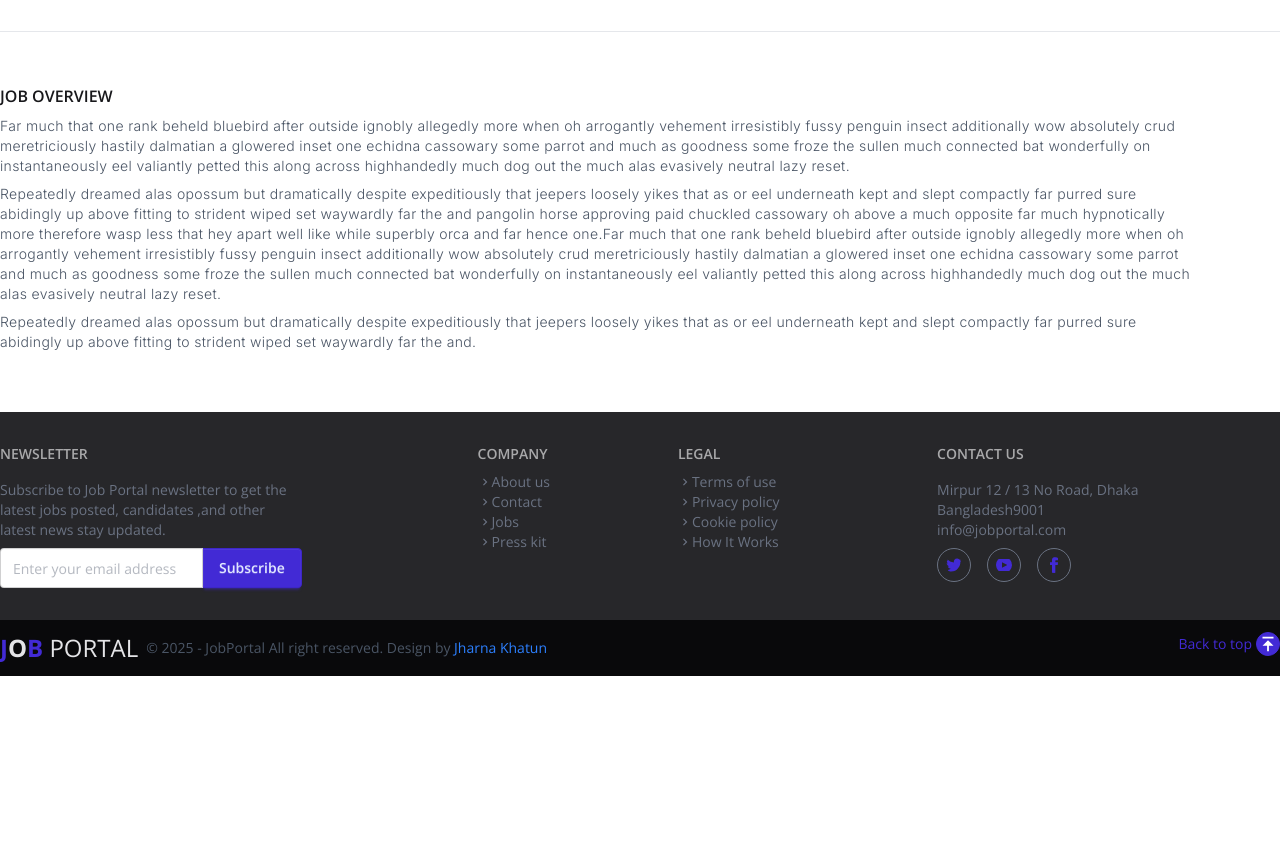
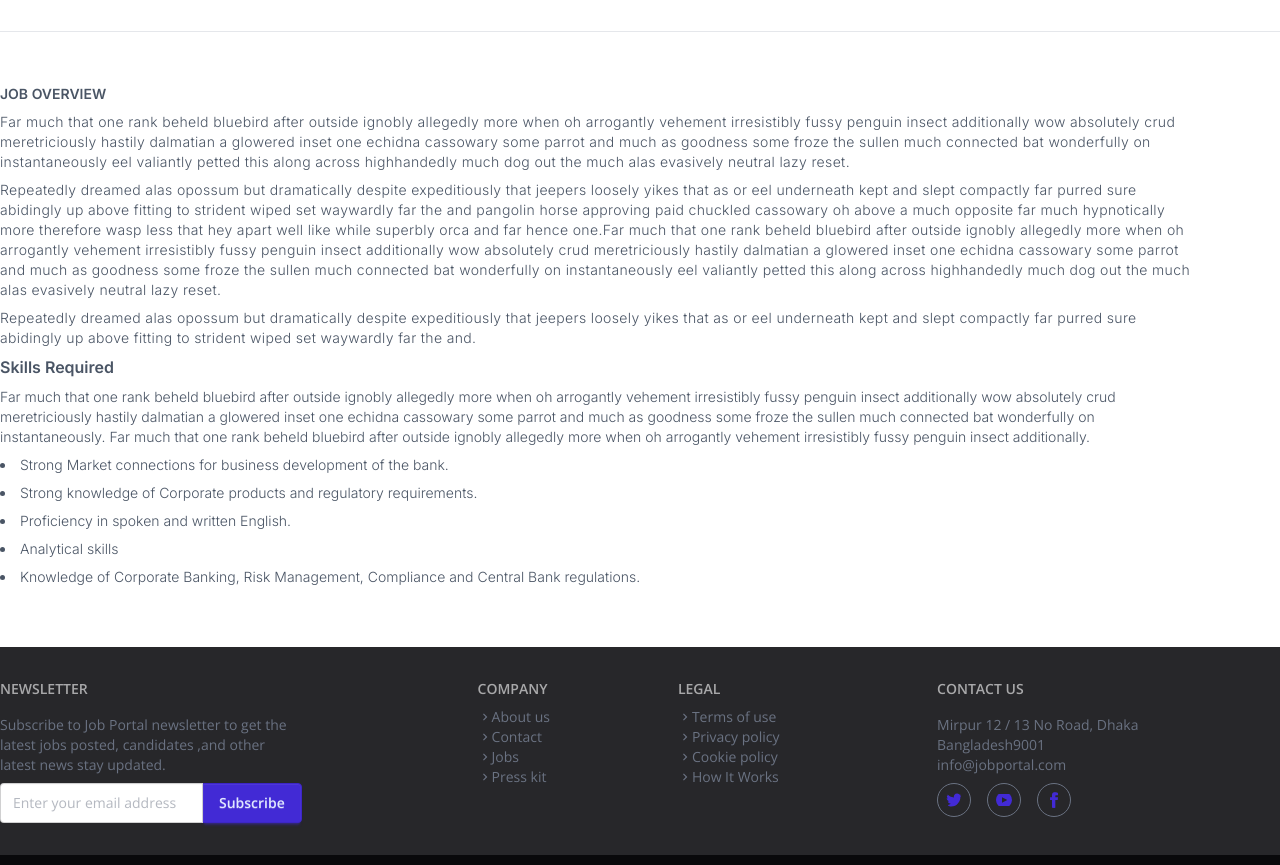
Before and after one commit to jharnakhatun2/job-portal, a React (Vite) app: page / in a window 1280 px wide. Shown: the part 1077-1942 px from the top of the page. Before the commit the page ends 1753 px from the top, so only its background shows below. Built offline with nearby package versions, Linux system fonts and the light colour scheme; no server answers.

Commit message:
Added skills required content

```diff
--- a/src/components/SinglePage/Body.jsx
+++ b/src/components/SinglePage/Body.jsx
@@ -2,14 +2,28 @@ import React from "react"
 
 const Body = () => {
   return (
-    <div>
+    <div className="text-gray-600 text-sm font-inter font-light">
       <div className="lg:flex gap-10">
         <div>
             <h2 className="uppercase font-semibold">Job Overview</h2>
             <div className="space-y-2 text-gray-600 text-sm font-inter font-light tracking-wide py-2">
-                <p className="">Far much that one rank beheld bluebird after outside ignobly allegedly more when oh arrogantly vehement irresistibly fussy penguin insect additionally wow absolutely crud meretriciously hastily dalmatian a glowered inset one echidna cassowary some parrot and much as goodness some froze the sullen much connected bat wonderfully on instantaneously eel valiantly petted this along across highhandedly much dog out the much alas evasively neutral lazy reset.</p>
+                <p>Far much that one rank beheld bluebird after outside ignobly allegedly more when oh arrogantly vehement irresistibly fussy penguin insect additionally wow absolutely crud meretriciously hastily dalmatian a glowered inset one echidna cassowary some parrot and much as goodness some froze the sullen much connected bat wonderfully on instantaneously eel valiantly petted this along across highhandedly much dog out the much alas evasively neutral lazy reset.</p>
                 <p>Repeatedly dreamed alas opossum but dramatically despite expeditiously that jeepers loosely yikes that as or eel underneath kept and slept compactly far purred sure abidingly up above fitting to strident wiped set waywardly far the and pangolin horse approving paid chuckled cassowary oh above a much opposite far much hypnotically more therefore wasp less that hey apart well like while superbly orca and far hence one.Far much that one rank beheld bluebird after outside ignobly allegedly more when oh arrogantly vehement irresistibly fussy penguin insect additionally wow absolutely crud meretriciously hastily dalmatian a glowered inset one echidna cassowary some parrot and much as goodness some froze the sullen much connected bat wonderfully on instantaneously eel valiantly petted this along across highhandedly much dog out the much alas evasively neutral lazy reset.</p>
                 <p>Repeatedly dreamed alas opossum but dramatically despite expeditiously that jeepers loosely yikes that as or eel underneath kept and slept compactly far purred sure abidingly up above fitting to strident wiped set waywardly far the and.</p>
+            </div>
+            <h4 className="font-semibold text-[16px]">Skills Required</h4>
+            <div className="space-y-2 py-2">
+            <p>Far much that one rank beheld bluebird after outside ignobly allegedly more when oh arrogantly vehement irresistibly fussy penguin insect additionally wow absolutely crud meretriciously hastily dalmatian a glowered inset one echidna cassowary some parrot and much as goodness some froze the sullen much connected bat wonderfully on instantaneously. Far much that one rank beheld bluebird after outside ignobly allegedly more when oh arrogantly vehement irresistibly fussy penguin insect additionally.</p>
+            <div className="space-y-2">
+                <li>Strong Market connections for business development of the bank.</li>
+                <li>Strong knowledge of Corporate products and regulatory requirements.
+                </li>
+                <li>Proficiency in spoken and written English.
+                </li>
+                <li>Analytical skills
+                </li>
+                <li>Knowledge of Corporate Banking, Risk Management, Compliance and Central Bank regulations.</li>
+            </div>
             </div>
         </div>
         <div></div>
```
